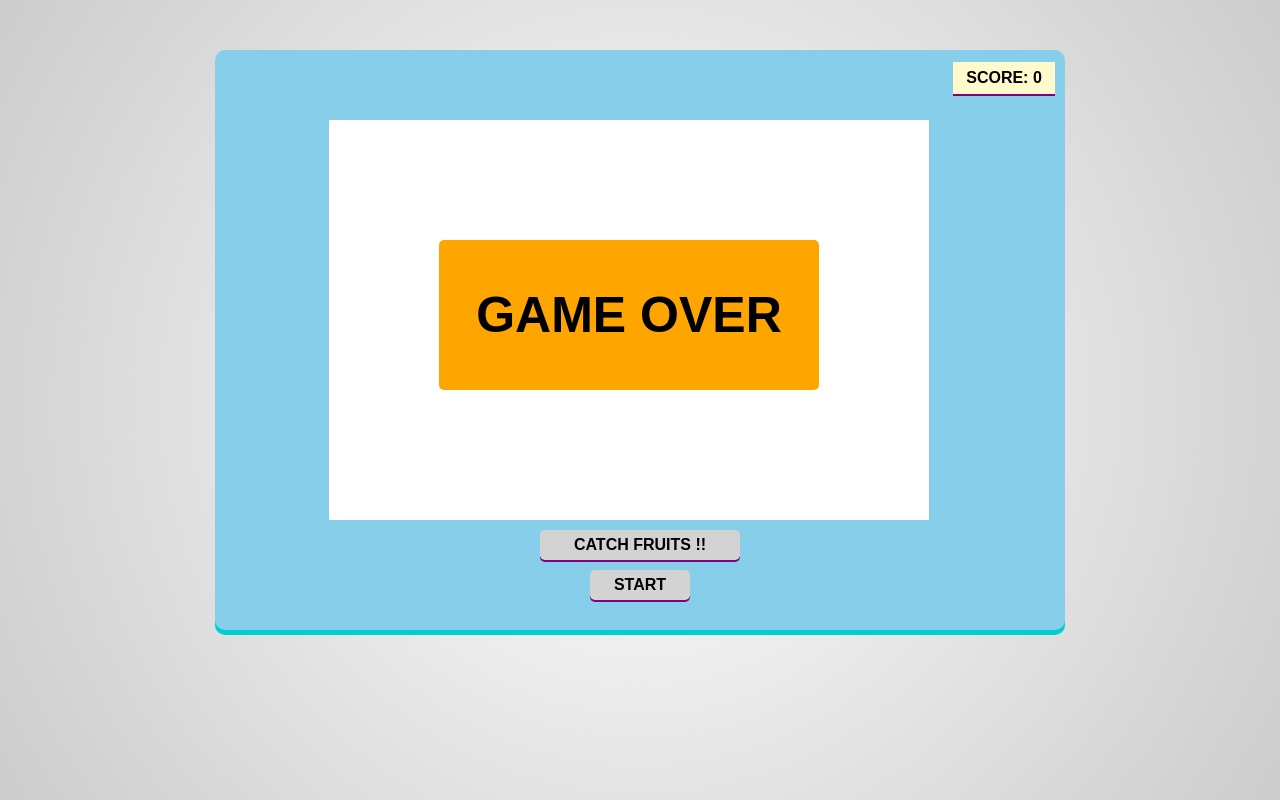
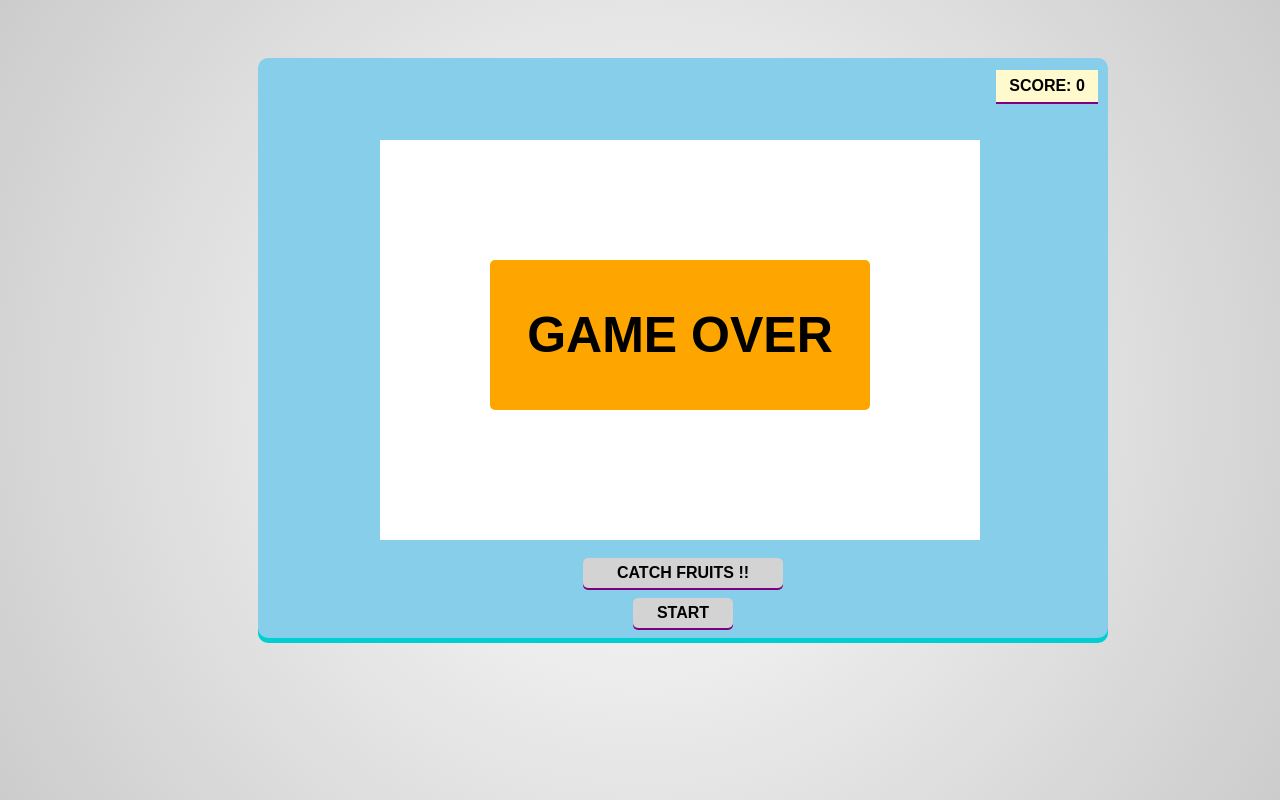
Before and after one commit to swati-11/Fruit-Game, a plain HTML site: page index.html in a window 1280 px wide. Drawn offline with nearby package versions, Linux system fonts and the light colour scheme.

Commit message:
fixed positioning

```diff
--- a/PR-2.css
+++ b/PR-2.css
@@ -4,12 +4,13 @@ html{
 }
 
 #container{
+    position: fixed;
     height: 580px ;
     width: 850px;
     background-color: skyblue;
     border-radius: 10px;
     box-shadow: 0px 5px 0px 0px darkturquoise;
-    margin: 50px auto;
+    margin: 50px 250px 50px 250px;
     text-transform: uppercase;
     font-weight: bold;
     font-family: sans-serif;
@@ -17,15 +18,14 @@ html{
 }
 #white-box{
 
-    position:relative;
-    top: 70px;
-    left: 100px;
+    position:fixed;
+    top: 140px;
+    left: 380px;
     height: 400px;
     width :600px;
     box-shadow: 2px darkblue;
     background-color: white;
     overflow: hidden;
-
 
 }
 #fruits{
@@ -92,7 +92,7 @@ html{
     height: 30px;
     width: 200px;
     background-color: lightgray;
-    top: 80px;
+    top: 500px;
     margin: auto;
     text-align: center;
     line-height: 30px;
@@ -105,7 +105,7 @@ html{
     height: 30px;
     width: 100px;
     background-color:lightgray;
-    top: 80px;
+    top: 500px;
     margin:10px auto ;
     text-align: center;
     line-height: 30px;
--- a/PR-2.js
+++ b/PR-2.js
@@ -41,6 +41,6 @@ function addHearts(){
 function showFruits(){
 
     $("#fruits").append("<img src='images/"+chooseFruit[Math.round(8*Math.random())]+".png'>");
-    $("#fruits").css({'top' : -50, "left" : 300});
+    $("#fruits").css({'top' : -50 , 'left' : Math.round(500*Math.random())});
 
 }
```
Also changed, not shown: index.html (+1 -1 lines).
